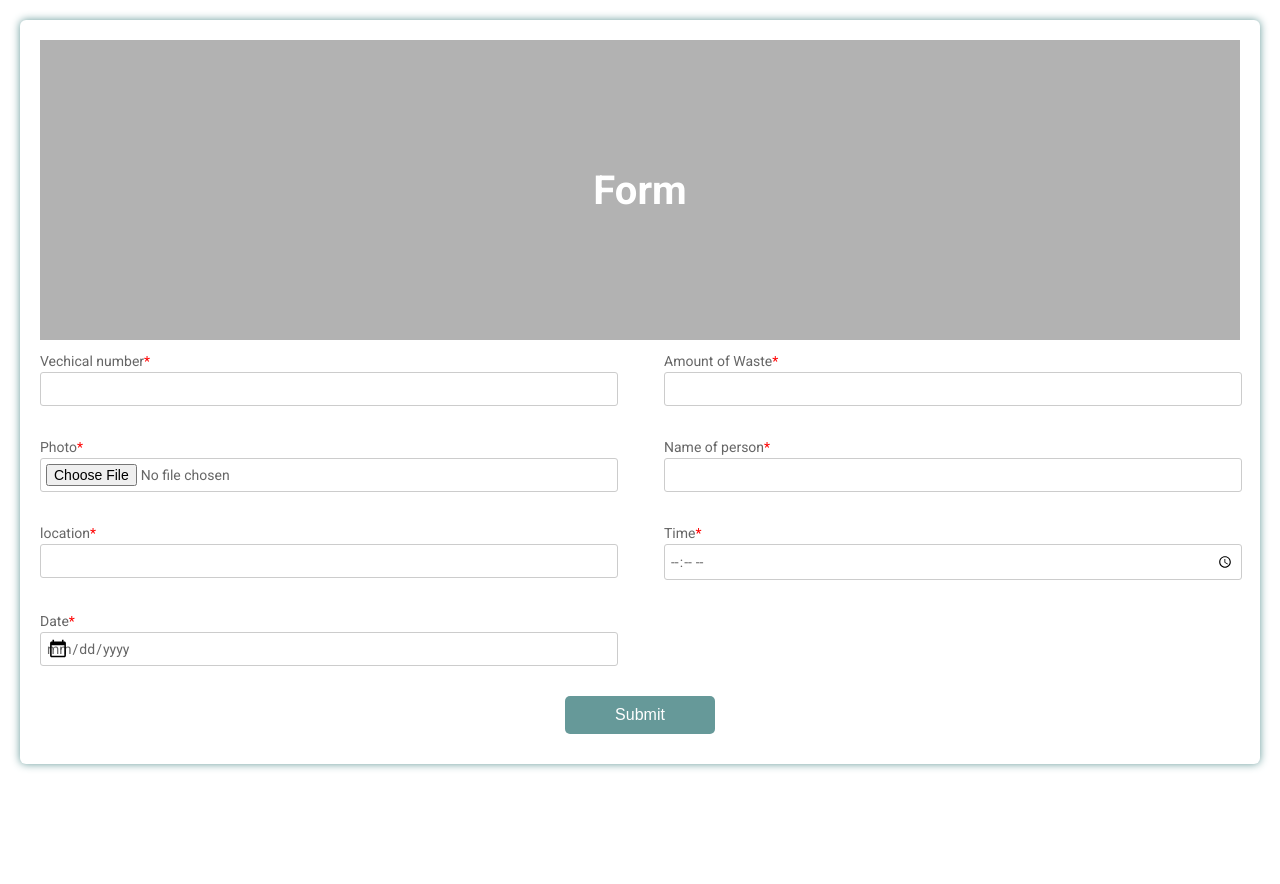
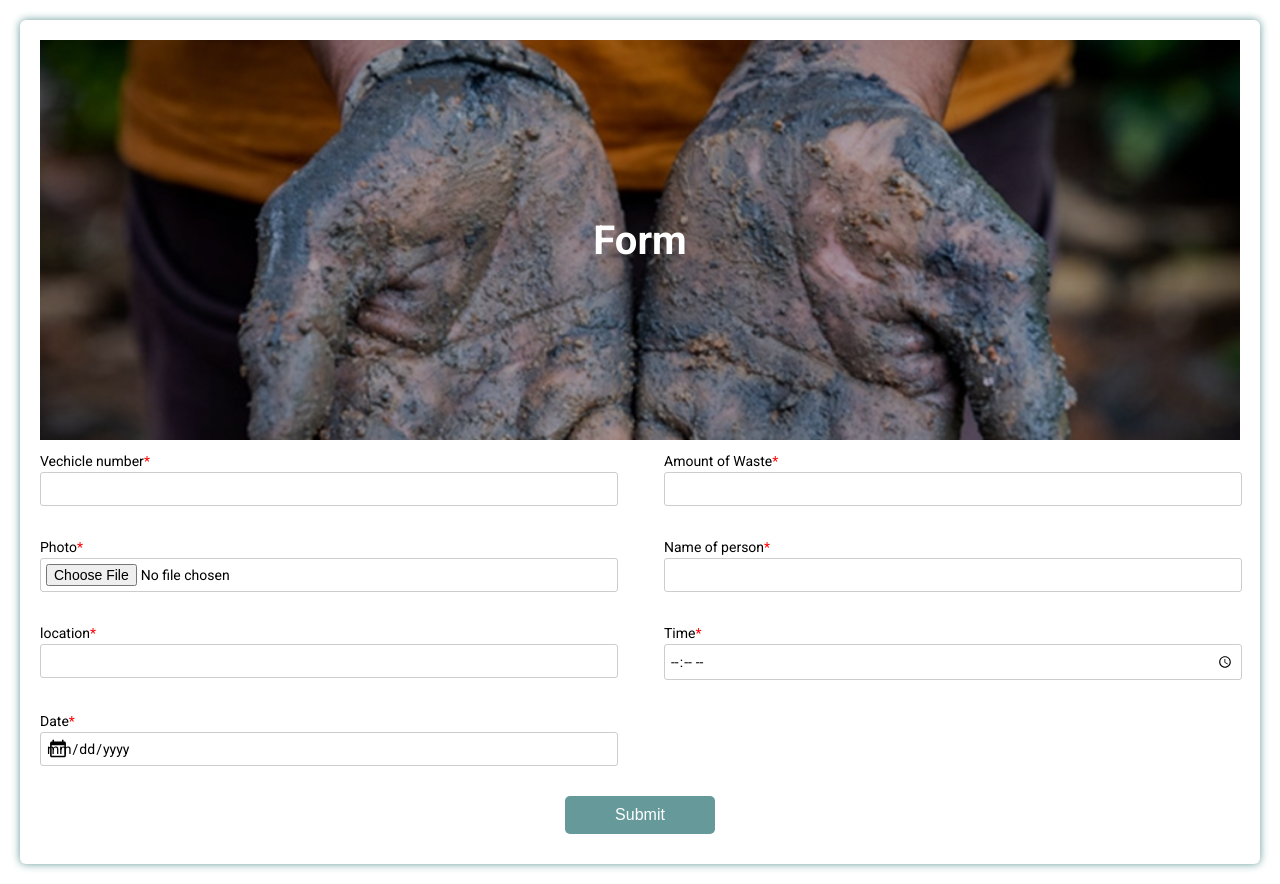
Before and after one commit to IndiaCFG3/team-32, a plain HTML site: page form.html in a window 1280 px wide. Before the commit the page ends 800 px from the top, so only its background shows below. Drawn offline with Linux system fonts and the light colour scheme.

Commit message:
addedphoto

```diff
--- a/form.html
+++ b/form.html
@@ -14,7 +14,7 @@
       outline: none;
       font-family: Roboto, Arial, sans-serif;
       font-size: 14px;
-      color: #666;
+      color: black;
       line-height: 22px;
       }
       h1 {
@@ -45,9 +45,11 @@
       }
       .banner {
       position: relative;
-      height: 300px;
-      background-image: url("worker.jfif");
+      height: 400px;
+      background-image: url("worker.jpg");
+      background-repeat: no-repeat;
       background-size: cover;
+
       display: flex;
       justify-content: center;
       align-items: center;
@@ -205,8 +207,8 @@
 
         <div class="colums">
           <div class="item">
-            <label >Vechical number<span>*</span></label>
-            <input id="Vechicalnumber" type="text" name="Vechicalnumber" required/>
+            <label >Vechicle number<span>*</span></label>
+            <input id="Vechiclenumber" type="text" name="Vechiclenumber" required/>
           </div>
           <div class="item">
             <label >Amount of Waste<span>*</span></label>
```
Also changed, not shown: worker.jpg (added).
